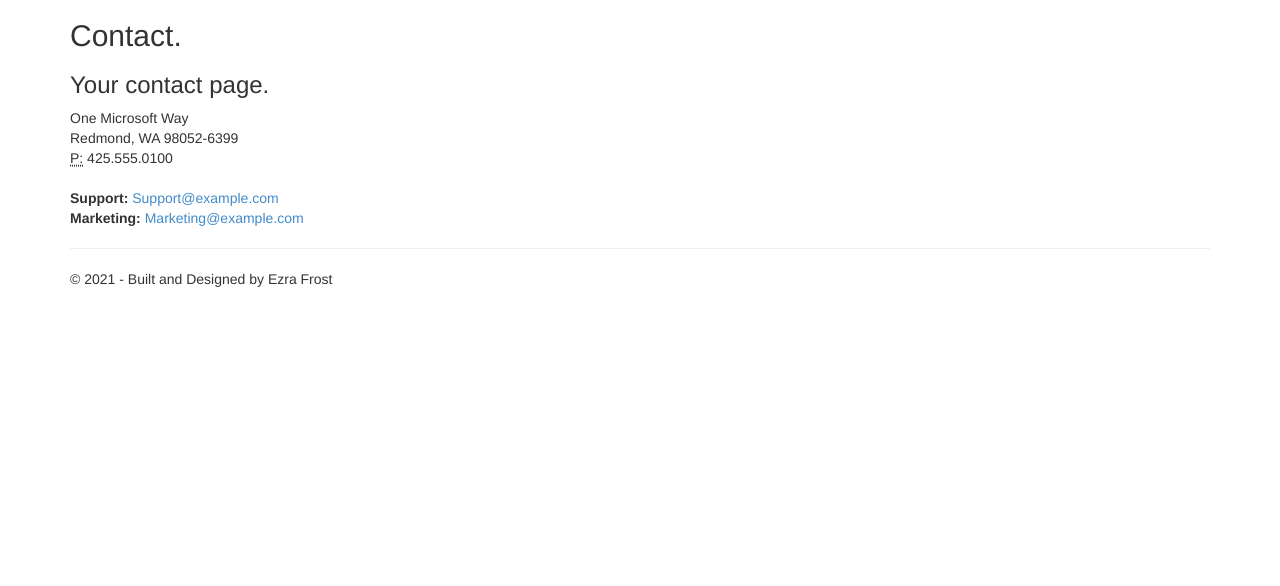
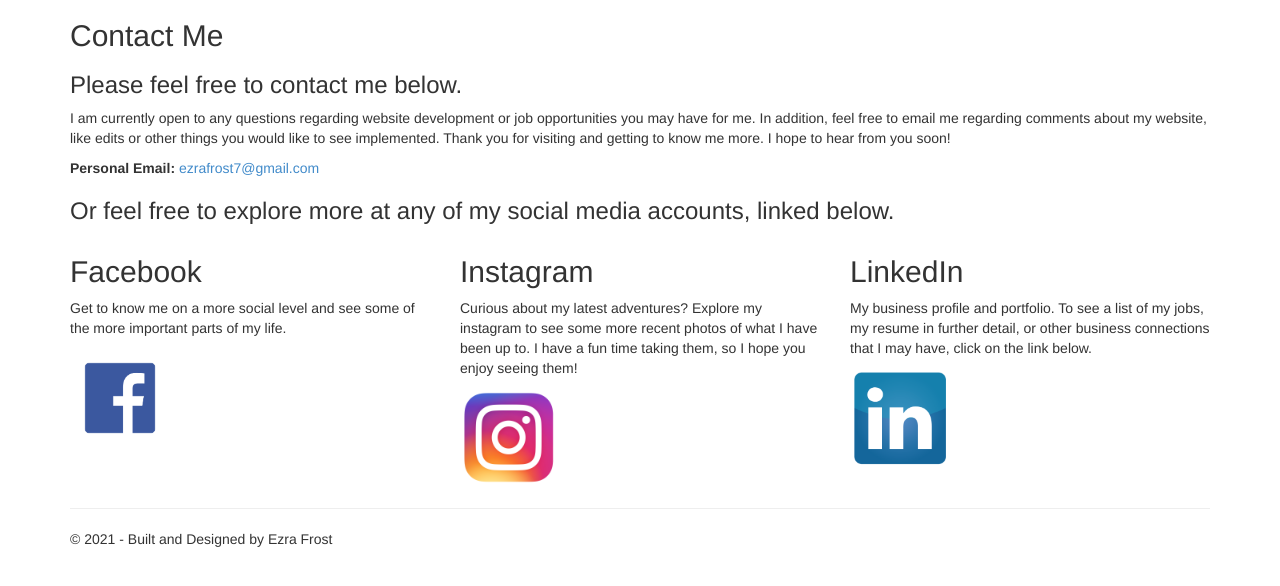
Before and after one commit to ezrafrost7/FrostWebpage, a Django app: page /contact/ in a window 1280 px wide. Shown: the part 51-637 px from the top of the page. Run offline with Django 3.2, Linux system fonts and the light colour scheme; some libraries are stand-ins or nearby versions.

Commit message:
pretty much completed the contact page, might need some tweaks

```diff
--- a/FrostWebpage/urls.py
+++ b/FrostWebpage/urls.py
@@ -5,7 +5,6 @@ Definition of urls for FrostWebpage.
 from datetime import datetime
 from django.urls import path
 from django.contrib import admin
-from django.contrib.auth.views import LoginView, LogoutView
 from app import forms, views
 
 
@@ -15,18 +14,5 @@ urlpatterns = [
     path('about/', views.about, name='about'),
     path('api/', views.jokes, name='jokes'),
     path('api/joke', views.tellJoke, name='tellJokes'),
-    path('login/',
-         LoginView.as_view
-         (
-             template_name='app/login.html',
-             authentication_form=forms.BootstrapAuthenticationForm,
-             extra_context=
-             {
-                 'title': 'Log in',
-                 'year' : datetime.now().year,
-             }
-         ),
-         name='login'),
-    path('logout/', LogoutView.as_view(next_page='/'), name='logout'),
     path('admin/', admin.site.urls),
 ]
--- a/app/templates/app/contact.html
+++ b/app/templates/app/contact.html
@@ -2,19 +2,50 @@
 
 {% block content %}
 
-<h2>{{ title }}.</h2>
+<h2>{{ title }}</h2>
 <h3>{{ message }}</h3>
 
+
+<p>I am currently open to any questions regarding website development or job opportunities you may have for me.
+    In addition, feel free to email me regarding comments about my website, like edits or other things you would like to see implemented.
+    Thank you for visiting and getting to know me more. I hope to hear from you soon!</p>
+
 <address>
-    One Microsoft Way<br />
-    Redmond, WA 98052-6399<br />
-    <abbr title="Phone">P:</abbr>
-    425.555.0100
+    <strong>Personal Email:</strong>   <a href="mailto:ezrfrost7@gmail.com">ezrafrost7@gmail.com</a><br />
 </address>
 
-<address>
-    <strong>Support:</strong>   <a href="mailto:Support@example.com">Support@example.com</a><br />
-    <strong>Marketing:</strong> <a href="mailto:Marketing@example.com">Marketing@example.com</a>
-</address>
+<h3>Or feel free to explore more at any of my social media accounts, linked below.</h3>
+
+<div class="row">
+    <div class="col-md-4">
+        <h2>Facebook</h2>
+        <p>
+            Get to know me on a more social level and see some of the more important parts of my life.
+        </p>
+        <a href="https://www.facebook.com/ezra.frost">
+            <img src="../../static/app/img/facebook.png" width="100"/>
+        </a>
+    </div>
+    <div class="col-md-4">
+        <h2>Instagram</h2>
+        <p>
+            Curious about my latest adventures? Explore my instagram to see some more recent photos of what I have been up to.
+            I have a fun time taking them, so I hope you enjoy seeing them!
+        </p>
+        <a href="https://www.instagram.com/zbabylax/">
+            <img src="../../static/app/img/instagram.png" width="100"/>
+        </a>
+    </div>
+    <div class="col-md-4">
+        <h2>LinkedIn</h2>
+        <p>
+            My business profile and portfolio. To see a list of my jobs, my resume in further detail, or other business connections that I may have,
+            click on the link below.
+        </p>
+        <a href="https://www.linkedin.com/in/ezrafrost/">
+            <img src="../../static/app/img/linkedin.png" width="100"/>
+        </a>
+    </div>
+</div>
 
 {% endblock %}
--- a/app/views.py
+++ b/app/views.py
@@ -25,8 +25,8 @@ def contact(request):
         request,
         'app/contact.html',
         {
-            'title':'Contact',
-            'message':'Your contact page.',
+            'title':'Contact Me',
+            'message':'Please feel free to contact me below.',
             'year':datetime.now().year,
         }
     )
```
Also changed, not shown: app/templates/app/index.html (+10 -3 lines), app/templates/app/jokes.html (+4 -4 lines), app/templates/app/login.html (deleted, +0 -50 lines), app/templates/app/loginpartial.html (deleted, +0 -16 lines), app/static/app/img/facebook.png (added), app/static/app/img/instagram.png (added), app/static/app/img/linkedin.png (added), app/static/app/img/profile.JPG (added), 1 other file.
